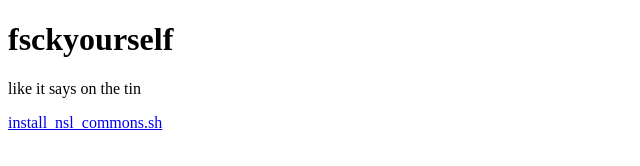
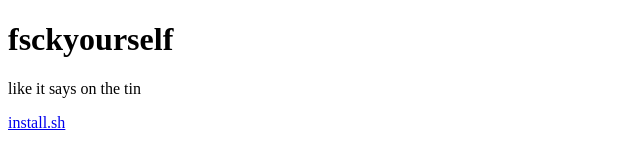
Before and after one commit to necrosato/fsckyourself, a plain HTML site: page index.html in a window 1280 px wide. Shown: the whole page, without its empty margins (0-640 px from the left). Drawn offline with Linux system fonts and the light colour scheme.

Commit message:
hostname install

```diff
--- a/index.html
+++ b/index.html
@@ -6,6 +6,6 @@
    <body>
       <h1>fsckyourself</h1>
       <p>like it says on the tin</p>
-      <a href="install_nsl_commons.sh">install_nsl_commons.sh</a>
+      <a href="install.sh">install.sh</a>
    </body>
 </html>
```
Also changed, not shown: 6 other files.
